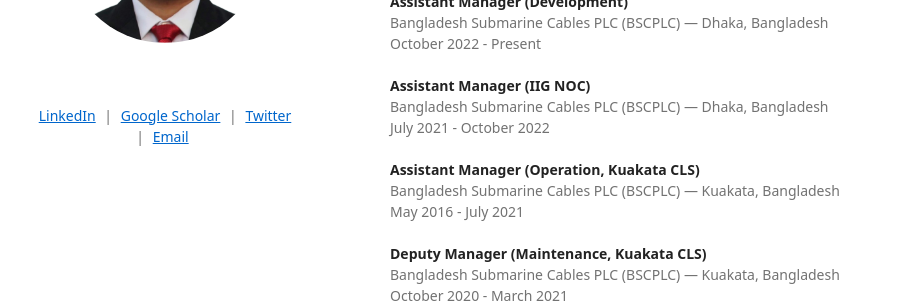
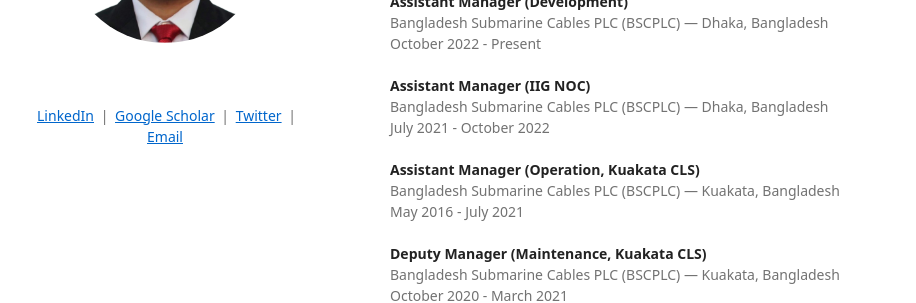
Before and after one commit to muntasimulhaque/muntasimulhaque.github.io, a Jekyll site: the page built from index.md, in a window 1280 px wide. Shown: the part 266-569 px from the top of the page, without its empty margins (180-1096 px from the left). Built offline with Jekyll 4.4.1, drawn with Linux system fonts in a browser that asks for light colours; our own code applies the rules of GitHub Pages for plain Markdown files; a script that is not in the unit is left out.

Commit message:
Update style.css

```diff
--- a/assets/css/style.css
+++ b/assets/css/style.css
@@ -53,7 +53,7 @@
 .link-container {
   text-align: center;}
 .link-container a {
-  margin: 0 5px; /* Optional: Adds space between links */}
+  margin: 0 3px; /* Optional: Adds space between links */}
 
 blockquote {
   border-left: 1px solid #e5e5e5;
```
